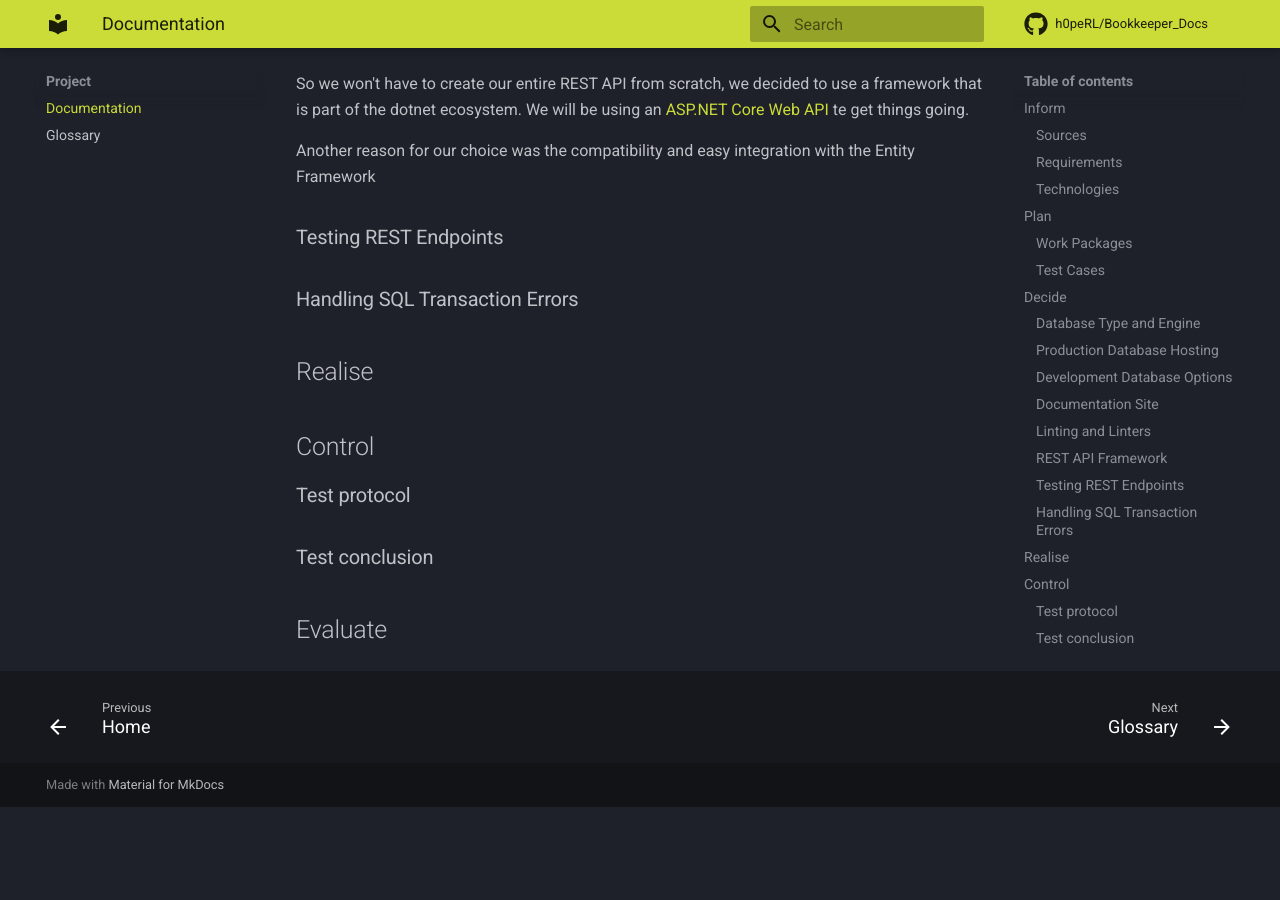
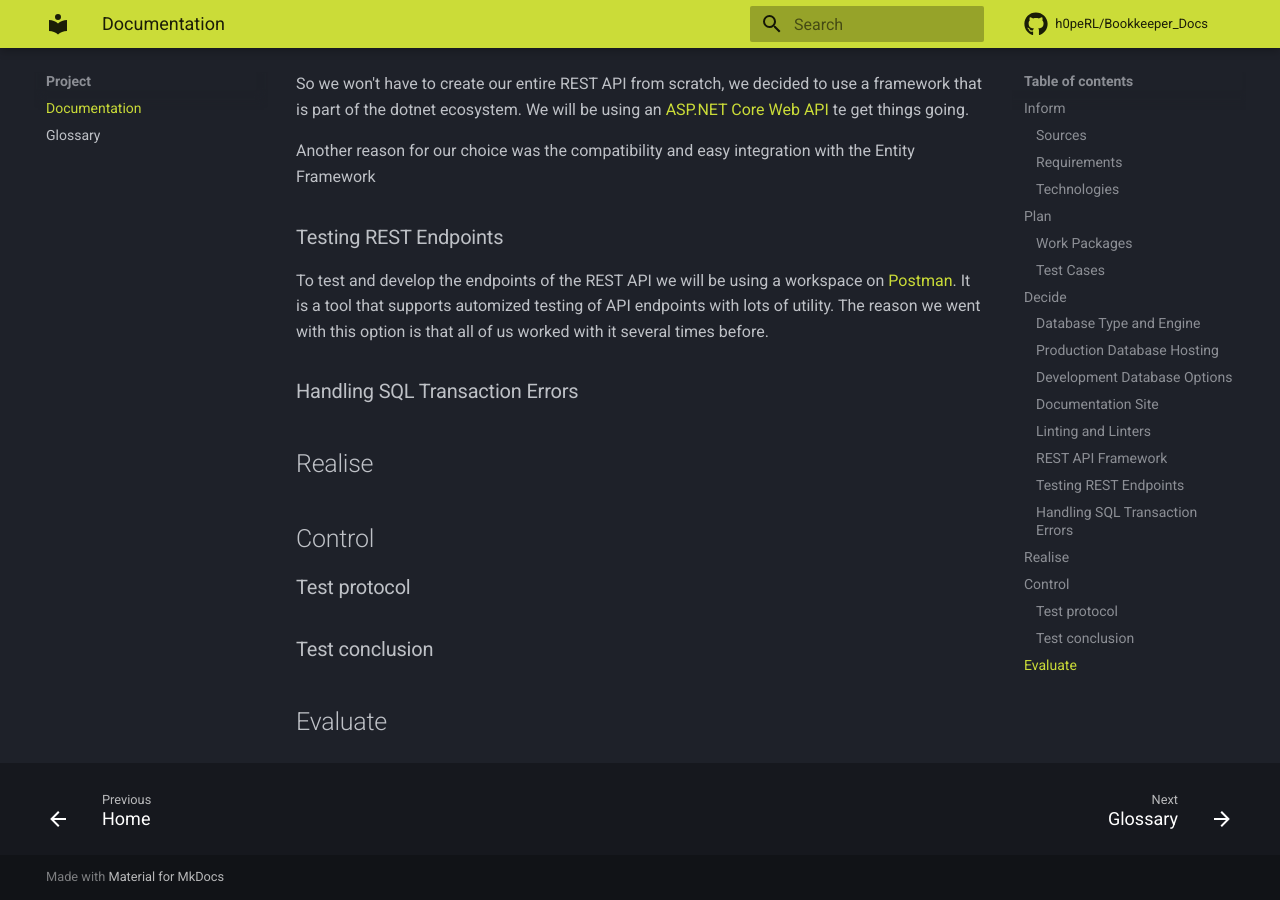
Before and after one commit to h0peRL/Bookkeeper_Docs, an MkDocs documentation site: the page built from docs/project/documentation.md, in a window 1280 px wide and 900 px high, scrolled down 4827 px. Built offline with MkDocs 1.6.1 and Material for MkDocs 9.7.7, drawn with Linux system fonts in a browser that asks for light colours; comment, search, counter and statistics services are not loaded; before the commit the page ends 5634 px from its top, so only the background shows below that.

Commit message:
decide on REST endpoint testing

```diff
--- a/docs/project/documentation.md
+++ b/docs/project/documentation.md
@@ -117,6 +117,8 @@ Another reason for our choice was the compatibility and easy integration with th
 
 ### Testing REST Endpoints
 
+To test and develop the endpoints of the REST API we will be using a workspace on [Postman](https://www.postman.com/). It is a tool that supports automized testing of API endpoints with lots of utility. The reason we went with this option is that all of us worked with it several times before.
+
 ### Handling SQL Transaction Errors
 
 ## Realise
```
